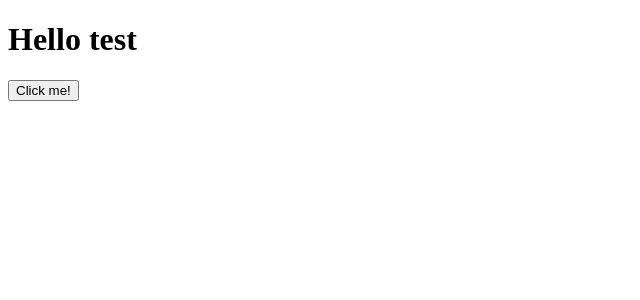
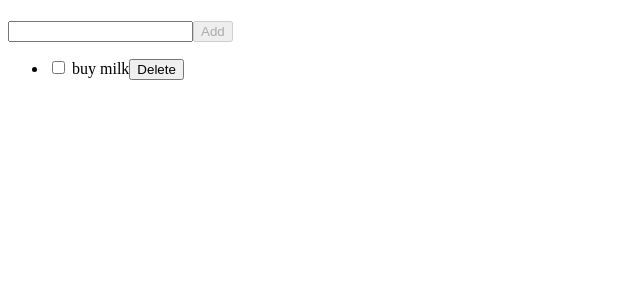
Before and after one commit to Marc-Jamie/todo-app, a React (Create React App) app: page / in a window 1280 px wide. Shown: the top 300 px of the page, without its empty margins (0-640 px from the left). Built offline with nearby package versions, Linux system fonts and the light colour scheme; the HTML template or start-up script is replaced by a standard one.

Commit message:
finished to-do-app

```diff
--- a/src/App.jsx
+++ b/src/App.jsx
@@ -2,12 +2,73 @@ import React from "react";
 import Button from "../src/components/Button";
 
 const App = () => {
-  return (
-    <div>
-      <h1>Hello test</h1>
-      <Button>Click me!</Button>
-    </div>
-  );
+	const [value, setValue] = React.useState("");
+	const [todos, setTodos] = React.useState([
+		{
+			name: "buy milk",
+			isChecked: false,
+		},
+	]);
+	return (
+		<div>
+			<h1>{value}</h1>
+			<div>
+				<input
+					type="text"
+					value={value}
+					onChange={event_ => {
+						setValue(event_.target.value);
+					}}
+				/>
+				<button
+					disabled={!value}
+					onClick={() => {
+						setTodos([...todos, { name: value, isChecked: false }]);
+						setValue("");
+					}}
+				>
+					Add
+				</button>
+			</div>
+			<ul>
+				{todos.map((todo, index) => {
+					return (
+						<li key={index} style={{ userSelect: "none" }}>
+							<label>
+								<input
+									type="checkbox"
+									checked={todo.isChecked}
+									onChange={() => {
+										console.log(`Item: ${index + 1}`);
+										const update = [...todos];
+										update[index].isChecked = !update[index].isChecked;
+										setTodos(update);
+									}}
+								/>
+								<span
+									style={{
+										textDecoration: todo.isChecked ? "line-through" : "none",
+									}}
+								>
+									{" "}
+									{todo.name}
+								</span>
+							</label>
+							<button
+								onClick={() => {
+									const update = [...todos];
+									update.splice(index, 1);
+									setTodos(update);
+								}}
+							>
+								Delete
+							</button>
+						</li>
+					);
+				})}
+			</ul>
+		</div>
+	);
 };
 
 export default App;
```
